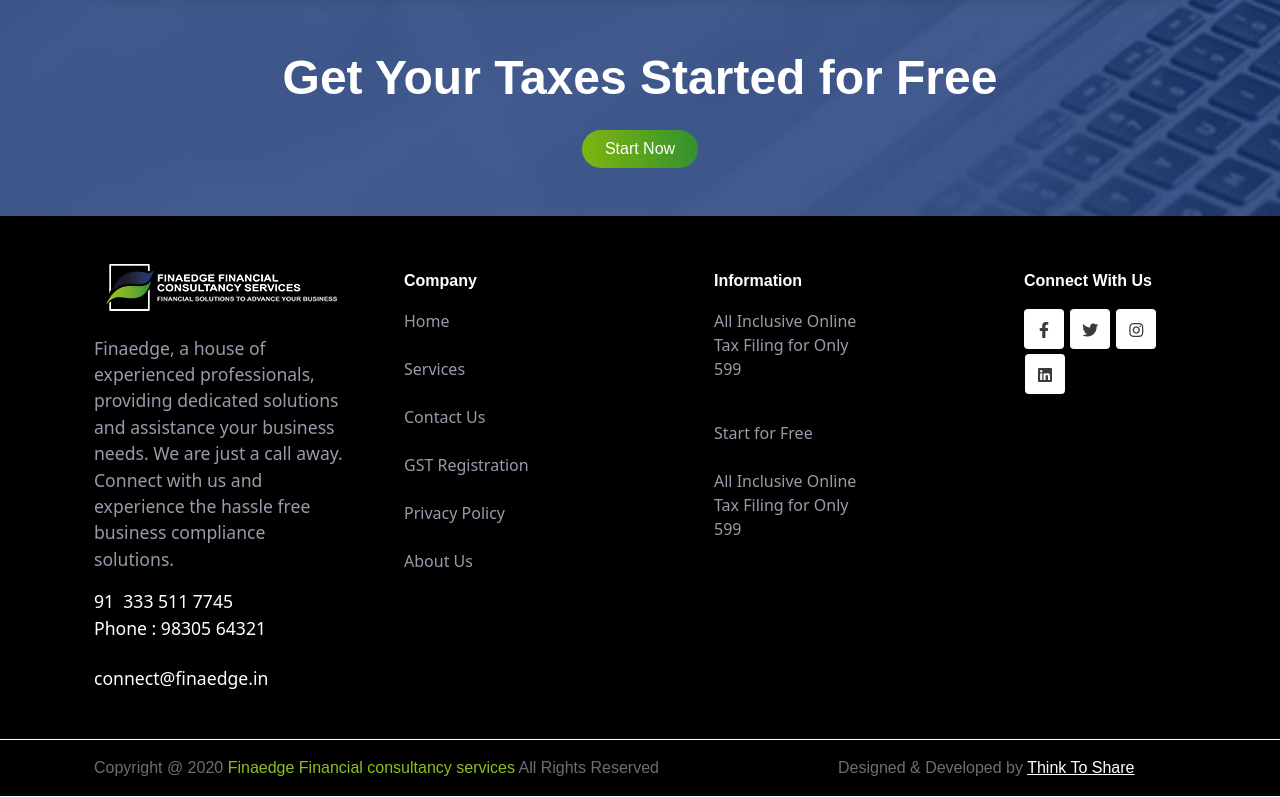
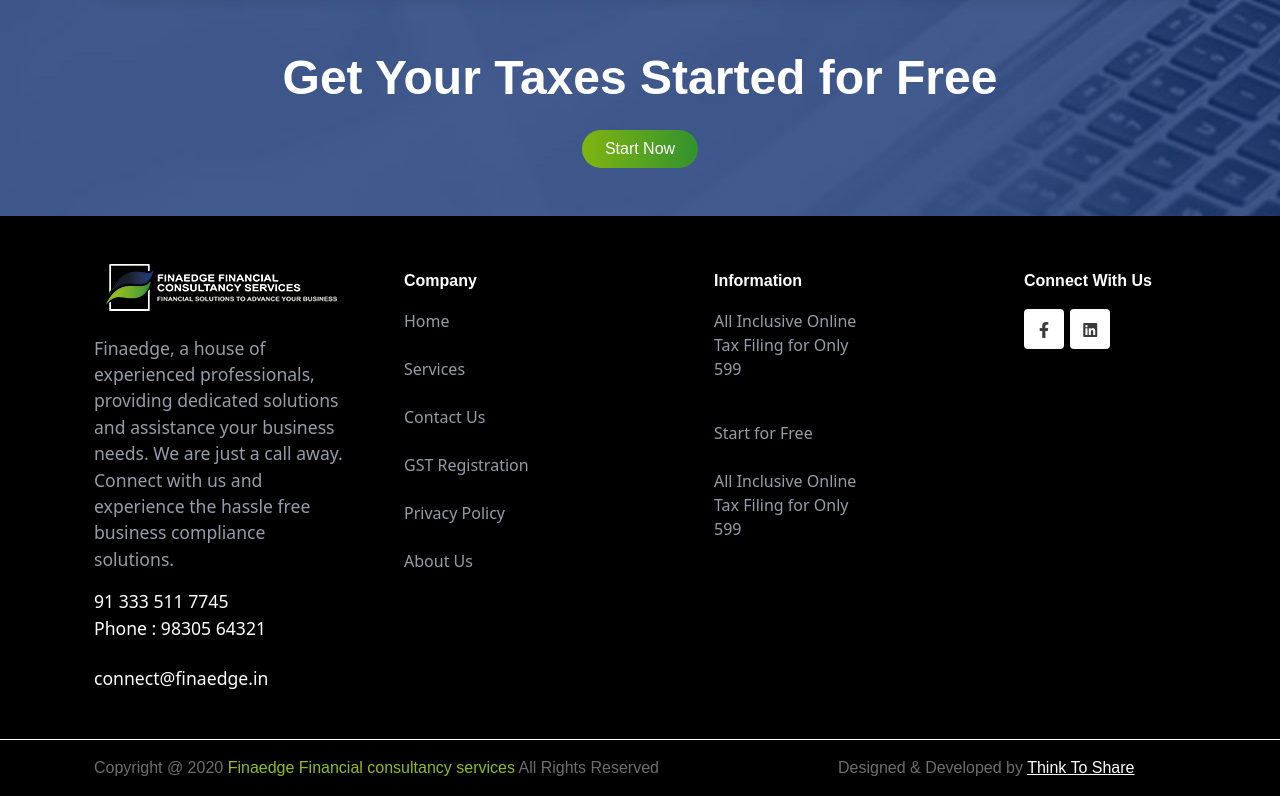
Before and after one commit to Think-To-Share/finaedge.io, a website built with webpack: page index.html in a window 1280 px wide. Shown: the part 5035-5832 px from the top of the page. Built offline with nearby package versions, Linux system fonts and the light colour scheme; files whose address does not match are found by name; a web font is replaced by a local one.

```diff
--- a/index.html
+++ b/index.html
@@ -523,7 +523,7 @@
 						<a href="#" class="logo"><img src="src/images/logo.png" alt="" class=""></a>
 						<br>
 						<p class="footer-description">Finaedge, a house of experienced professionals, providing dedicated solutions and assistance your business needs. We are just a call away. Connect with us and experience the hassle free business compliance solutions.</p>
-						<a href="#" class="phone">91  333 511 7745</a>
+						<a href="#" class="phone">91 333 511 7745</a>
 						<a href="#" class="phone">Phone : 98305 64321</a>
 						<br>
 						<a href="#" class="email">connect@finaedge.in</a>
@@ -556,8 +556,8 @@
 						<p class="footer-white-text">Connect With Us</p>
 						<div class="social-icons">
                             <a href="https://www.facebook.com/finaed" class="icon"><i class="fab fa-facebook-f"></i></a>
-                            <a href="#" class="icon"><i class="fab fa-twitter"></i></a>
-							<a href="#" class="icon"><i class="fab fa-instagram"></i></a>
+                            <!-- <a href="#" class="icon"><i class="fab fa-twitter"></i></a>
+							<a href="#" class="icon"><i class="fab fa-instagram"></i></a> -->
 							<a href="https://www.linkedin.com/company/finaedge-business-solutions-opc-private-limited" class="icon"><i class="fab fa-linkedin"></i></a>
                         </div>
 					</div>
```
